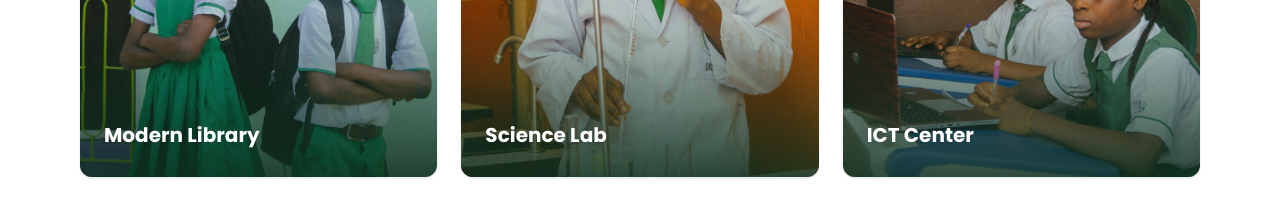
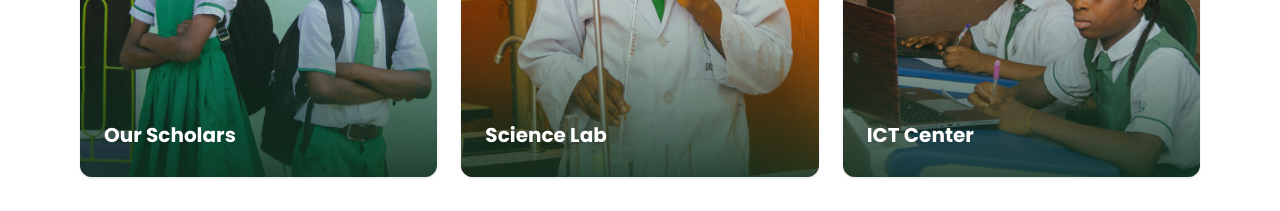
Before and after one commit to Ireoluuwa/elshaddaibaptistschools-ui, a Next.js app: page / in a window 1280 px wide. Shown: the part 2260-2471 px from the top of the page. Built offline with nearby package versions, Linux system fonts and the light colour scheme; no server answers.

Commit message:
feat: update facilities data to feature student imagery and description

```diff
--- a/constants/home/facilities.ts
+++ b/constants/home/facilities.ts
@@ -7,10 +7,10 @@ export const facilitiesSection = {
 
 export const facilitiesData = [
   {
-    title: "Modern Library",
-    desc: "Over 10,000 resources for research and study.",
+    title: "Our Scholars",
+    desc: "Confident, disciplined students shaped for excellence.",
     img: "/facility-library.jpeg",
-    alt: "Modern Library with shelves of books",
+    alt: "Two El-Shaddai students in uniform",
   },
   {
     title: "Science Lab",
```
